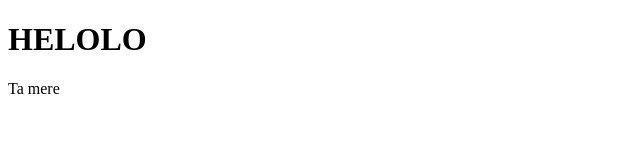
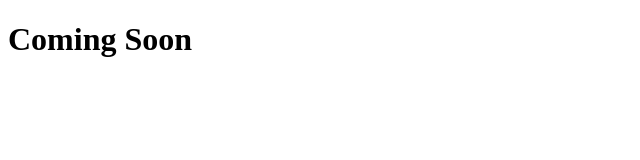
Before and after one commit to didiercf/didiercf.github.io, a plain HTML site: page index.html in a window 1280 px wide. Shown: the whole page, without its empty margins (0-640 px from the left). Drawn offline with Linux system fonts and the light colour scheme.

Commit message:
Update index.html

```diff
--- a/index.html
+++ b/index.html
@@ -1,7 +1,11 @@
 <!DOCTYPE html>
+<head>
+	<title>
+		Didier Camus-Ferland
+	</title>
+</head>
 <html>
 	<body>
-		<h1>HELOLO</h1>
-		<p>Ta mere</p>
+		<h1>Coming Soon</h1>
 	</body>
 </html>
```
